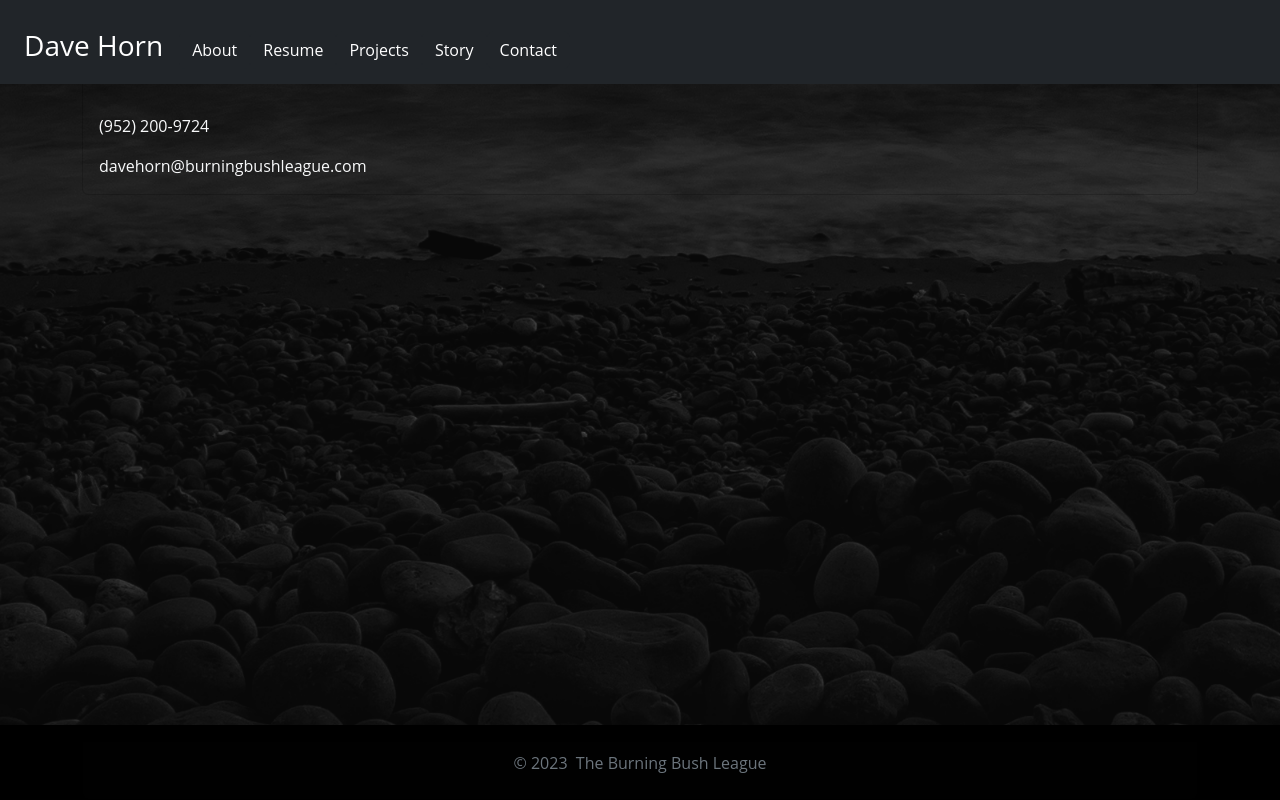
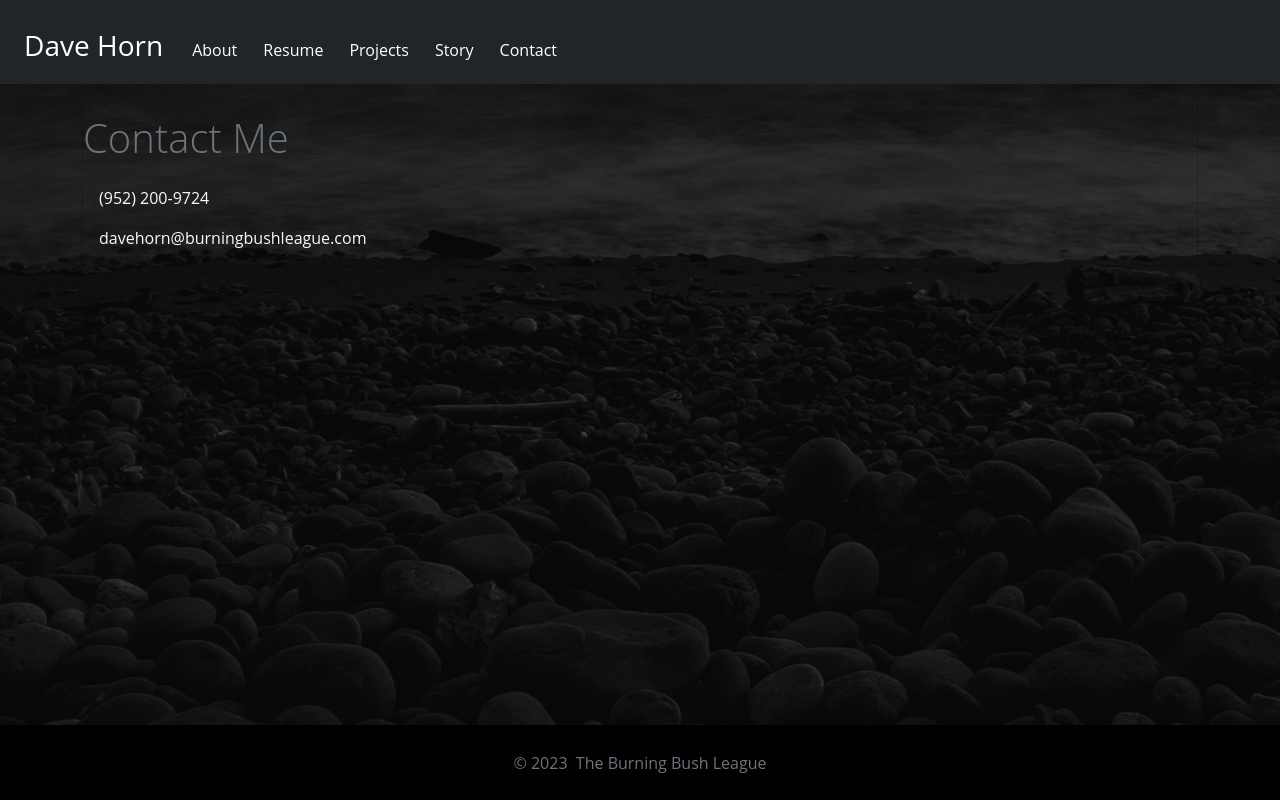
Before and after one commit to DaveBBL/DaveBBL.github.io, a website: page index.html in a window 1280 px wide. Both pictures are taken after a click on the button "Contact". Drawn offline with nearby package versions, Linux system fonts and the light colour scheme.

Commit message:
Fix section top margins. I mean it this time.

```diff
--- a/index.html
+++ b/index.html
@@ -232,7 +232,7 @@
     <div class="container bg-transparent">
       <hr class="mb-4 mt-3" />
       <div class="card bg-transparent text-light mt-5">
-        <h3 class="display-6 text-secondary">More About</h3>
+        <h3 class="display-6 text-secondary mt-5">More About</h3>
 
         <p>
           Up until the pandemic shut down public performances,
@@ -265,8 +265,8 @@
   <section id="contact">
     <div class="container bg-transparent">
       <hr class="mb-4 mt-3" />
-      <div class="card bg-transparent">
-        <h3 class="display-6 text-secondary">Contact Me</h3>
+      <div class="card bg-transparent text-light mt-5">
+        <h3 class="display-6 text-secondary mt-5">Contact Me</h3>
         <div class="card-body text-light pb-0">
           <p>(952) 200-9724</p>
           <p>davehorn@burningbushleague.com</p>
```
